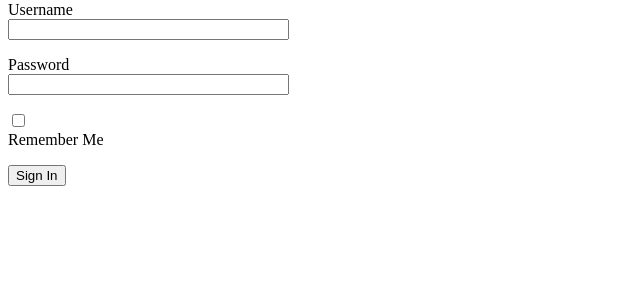
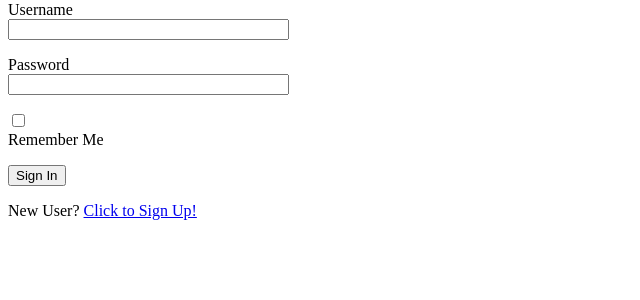
Before and after one commit to k0414834r/HelloFlask, a Flask app: page /login in a window 1280 px wide. Shown: the part 177-477 px from the top of the page, without its empty margins (0-640 px from the left). Run offline with Flask 2, Linux system fonts and the light colour scheme.

Commit message:
BIG! log in/out, manager, UserMixin, set/check, nav

```diff
--- a/app/__init__.py
+++ b/app/__init__.py
@@ -1,5 +1,6 @@
 from flask import Flask
 from config import Config
+from flask_login import LoginManager
 
 app2 = Flask(__name__)
 app2.config.from_object(Config)
@@ -10,4 +11,6 @@ from flask_migrate import Migrate
 db = SQLAlchemy(app2)
 migrate = Migrate(app2, db)
 
+login = LoginManager(app2)
+
 from app import routes
--- a/app/routes.py
+++ b/app/routes.py
@@ -1,7 +1,8 @@
 from app import app2 as app
 from app.forms import LoginForm
-from flask import Flask, render_template, flash, redirect
-from app.models import Post
+from flask import Flask, render_template, flash, redirect, url_for
+from flask_login import current_user, login_user, logout_user
+from app.models import Post, User
 
 @app.route('/')
 @app.route('/index')
@@ -37,9 +38,27 @@ def store():
 
 @app.route('/login', methods=['GET', 'POST'])
 def login():
+    if current_user.is_authenticated:
+        return redirect(url_for('index'))
     form = LoginForm()
     if form.validate_on_submit():
         flash('Login requested for user {}, remember_me = {}'.format(form.username.data, form.remember_me.data))
-        return redirect('/login')
+        user = User.query.filter_by(username=form.username.data).first()
+
+        if user is None or not user.check_password(form.password.data):
+            flash('Invalid username or password')
+            return redirect(url_for('login'))
+
+        login_user(user, remember=form.remember_me.data)
+        return redirect(url_for('login'))
 
     return render_template('login.html', title = 'Sign In', form = form)
+
+@app.route('/logout')
+def logout():
+    logout_user()
+    return redirect(url_for('index'))
+
+@app.route('/register', methods = ['GET', 'POST'])
+def register():
+    pass
--- a/app/templates/base.html
+++ b/app/templates/base.html
@@ -12,8 +12,16 @@
     <body>
         <div><a href="/index">Home</a></div>
         <div><a href="/store">Store</a></div>
-        <div><a href="/login">Login</a></div>
+
+        {% if current_user.is_anonymous %}
+        <a href="{{ url_for('login') }}">Login</a>
+        {% else %}
+        <a href="{{ url_for('logout') }}">Logout</a>
+        <div>Hello, {{current_user.username}}!</div>
+        {% endif %}
+
         <hr>
+
         <div>
            {% with messages = get_flashed_messages() %}
                {% if messages %}
--- a/app/templates/login.html
+++ b/app/templates/login.html
@@ -26,5 +26,6 @@ Hi
             {{ form.submit() }}
         </p>
     </form>
+    <p>New User? <a href="{{ url_for('register') }}">Click to Sign Up!</a></p>
 
 {% endblock %}
```
Also changed, not shown: app/models.py (+8 -2 lines).
